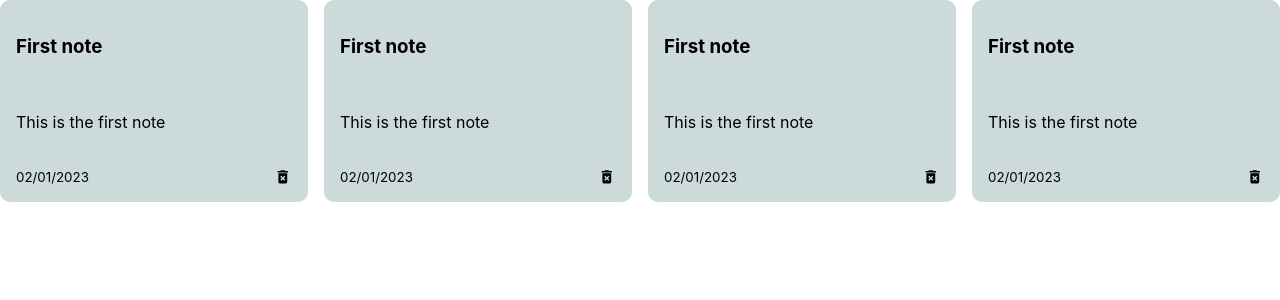
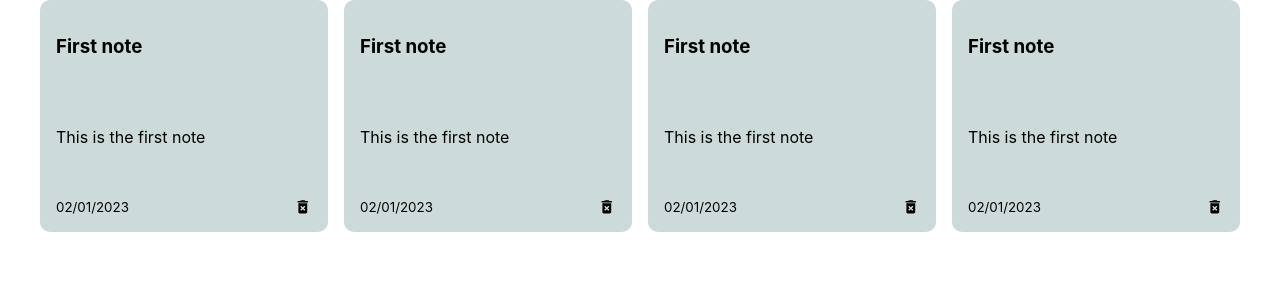
Before and after one commit to Svabo89/react-maxnotes-app, a React (Create React App) app: page / in a window 1280 px wide. Shown: the top 300 px of the page. Built offline with nearby package versions, Linux system fonts and the light colour scheme.

Commit message:
added hook to and id propertis to

```diff
--- a/src/App.js
+++ b/src/App.js
@@ -1,5 +1,13 @@
 import NotesList from "./components/NotesList";
+import { useState } from "react"; // this provides a hook that allows us to use state in functional components
+import { nanoid } from "nanoid";// this provides a unique id for each note
 const App = () => {
+  const [notes, setNotes] = useState([{ //this function allows us to use state in functional components
+    id: nanoid(), // this provides a unique id for each note
+    titel: "My new note",
+    text: "This is my note",
+    date: "02/01/2023",
+  }]); // this is a hook that allows us to use state in functional components
   return (
     <div className="container">
       <NotesList />
--- a/src/index.css
+++ b/src/index.css
@@ -11,27 +11,39 @@ code {
   font-family: source-code-pro, Menlo, Monaco, Consolas, "Courier New",
     monospace;
 }
+.container{
+  max-width: 1200px;
+  /* this is the maximum width of the container */
+  margin-left: auto;
+  /* this is the space between the left edge of the container and the left edge of the screen */
+  margin-right: auto; /* this is the space between the right edge of the container and the right edge of the screen */
+  padding-left: 2rem; /* this is the space between the left edge (container) and the text */
+  padding-right: 2rem;  /* this is the space between the right edge (container) and the text */
+}
 .notes-list {
   display: grid;
   /* this makes the items in the list to be displayed in a grid */
   grid-gap: 1rem;
   /* this is the space between the items in the list */
-  grid-template-columns: repeat(auto-fit, minmax(280px, 1fr)); /* 1fr means space available */
+  grid-template-columns: repeat(
+    auto-fit,
+    minmax(280px, 1fr)
+  ); /* 1fr means space available */
 }
 .note {
   background-color: rgb(204, 218, 218);
   border-radius: 10px;
   /* this is the radius of the corners of the note */
   padding: 1rem;
-   /* this is the space between the note and the text */
-  min-height: 170px;
+  /* this is the space between the edge (container) and the text */
+  min-height: 200px;
   /* this is the minimum height of the note */
   display: flex;
+
   /* this makes the items in the note to be displayed in a row */
   flex-direction: column;
   /* this makes the items in the note to be displayed in a column */
-  justify-content:
-   space-between;
+  justify-content: space-between;
   /* this makes the items in the note to be displayed in a column */
 }
 .note-footer {
```
Lines whose indentation alone changed are shown as unchanged.
